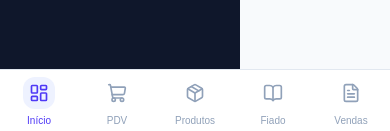
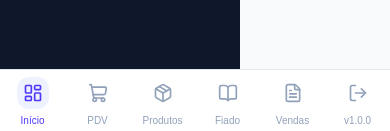
Before and after one commit to CaioExpx/pdv, a Next.js app: page / in a window 390 px wide. Shown: the part 710-841 px from the top of the page. Built offline with nearby package versions, Linux system fonts and the light colour scheme; no server answers; the database is empty.

Commit message:
Add version to mobile bottom nav

```diff
--- a/components/BottomNav.tsx
+++ b/components/BottomNav.tsx
@@ -1,8 +1,8 @@
 'use client'
 
 import Link from 'next/link'
-import { usePathname } from 'next/navigation'
-import { LayoutDashboard, ShoppingCart, Package, BookOpen, FileText } from 'lucide-react'
+import { usePathname, useRouter } from 'next/navigation'
+import { LayoutDashboard, ShoppingCart, Package, BookOpen, FileText, LogOut } from 'lucide-react'
 
 const items = [
   { href: '/', label: 'Início', icon: LayoutDashboard },
@@ -12,8 +12,17 @@ const items = [
   { href: '/vendas', label: 'Vendas', icon: FileText },
 ]
 
+const VERSION = '1.0.0'
+
 export default function BottomNav() {
   const pathname = usePathname()
+  const router = useRouter()
+
+  async function handleLogout() {
+    await fetch('/api/auth', { method: 'DELETE' })
+    router.push('/login')
+    router.refresh()
+  }
 
   return (
     <nav className="fixed bottom-0 left-0 right-0 bg-white border-t border-slate-200 z-50 md:hidden safe-area-bottom">
@@ -35,6 +44,15 @@ export default function BottomNav() {
             </Link>
           )
         })}
+        <button
+          onClick={handleLogout}
+          className="flex-1 flex flex-col items-center justify-center gap-1 text-[10px] font-medium text-slate-400 transition-colors hover:text-red-500"
+        >
+          <div className="p-1.5">
+            <LogOut className="w-5 h-5" />
+          </div>
+          <span className="text-slate-400">v{VERSION}</span>
+        </button>
       </div>
     </nav>
   )
```
